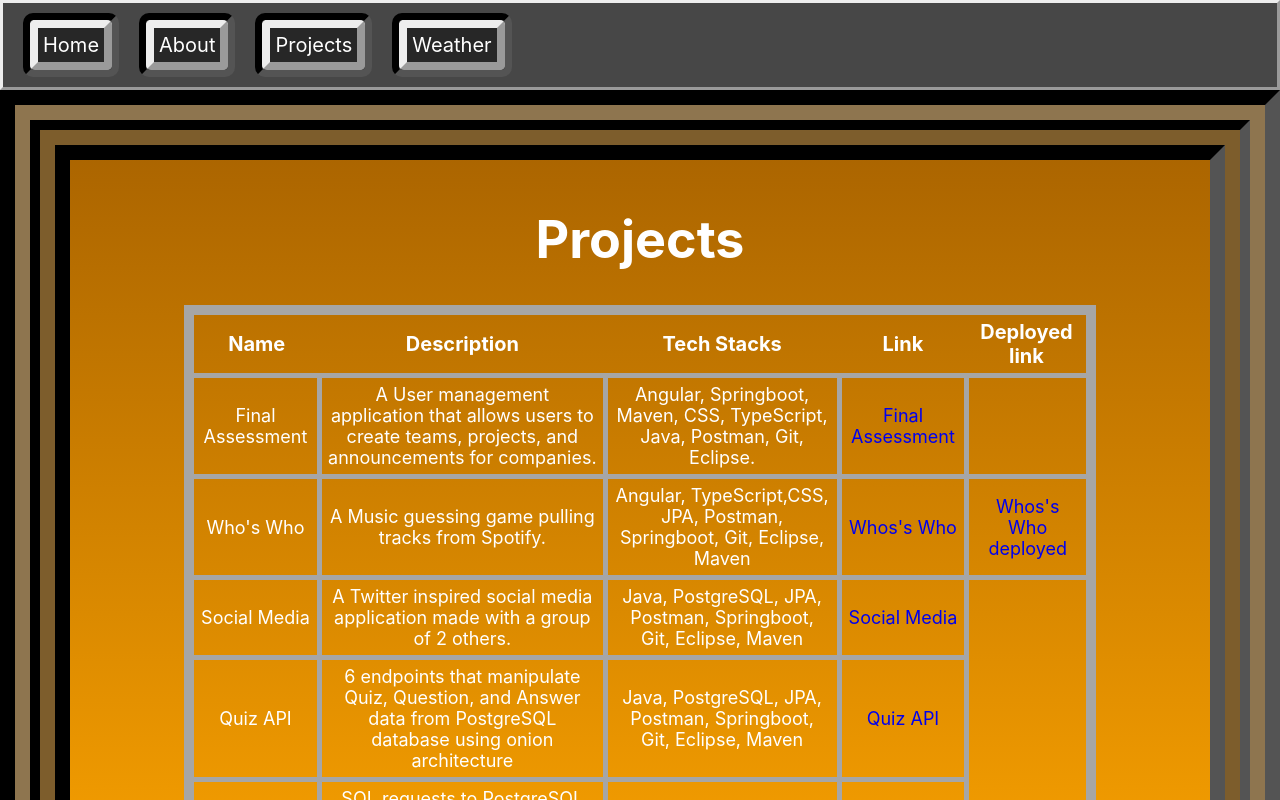
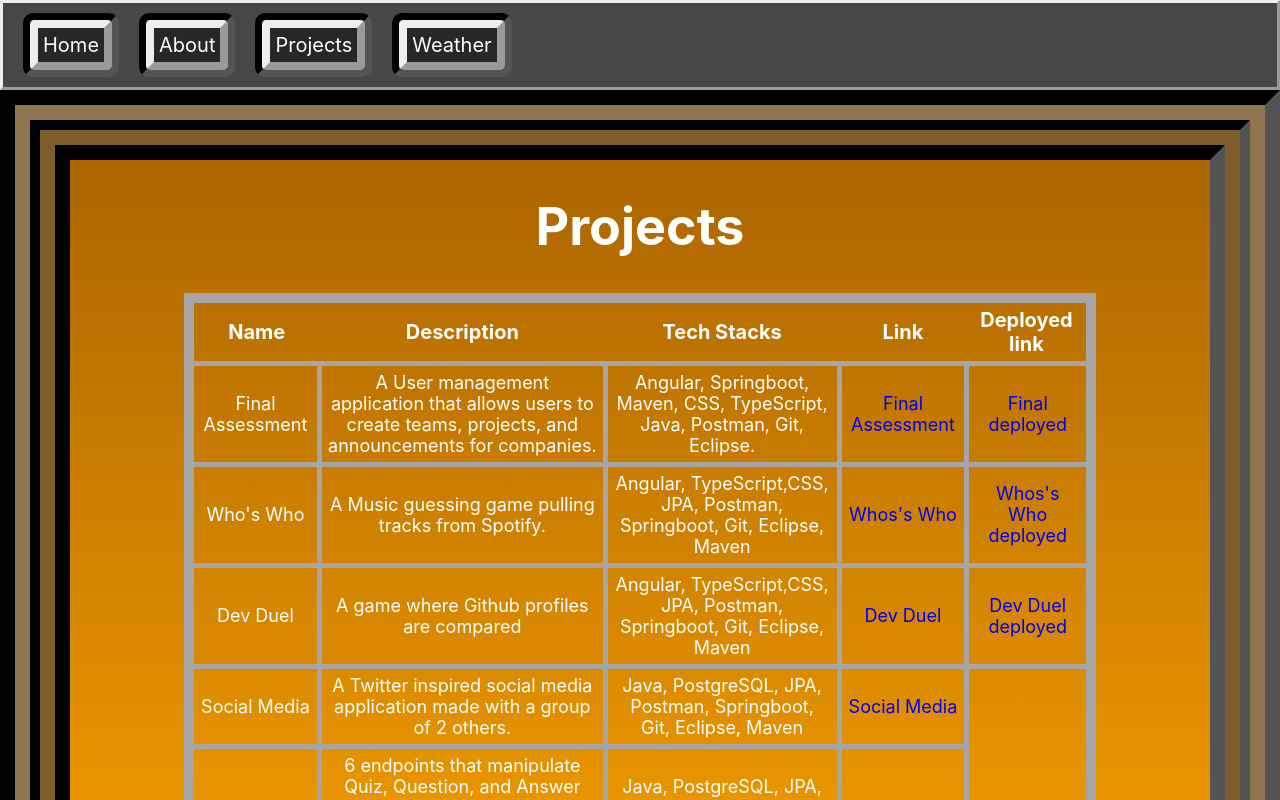
Before and after one commit to Mihso/testing, a React (Create React App) app: page /projects in a window 1280 px wide. Shown: the top 800 px of the page. Built offline with nearby package versions, Linux system fonts and the light colour scheme; no server answers.

Commit message:
added more deployed versions

```diff
--- a/src/Projects.js
+++ b/src/Projects.js
@@ -42,6 +42,7 @@ function Projects() {
                 <td>A User management application that allows users to create teams, projects, and announcements for companies.</td>
                 <td>Angular, Springboot, Maven, CSS, TypeScript, Java, Postman, Git, Eclipse.</td>
                 <td><a href="https://github.com/Mihso/angular-group-final-jan-2024-green-team">Final Assessment</a></td>
+                <td><a href="https://mihso.github.io/angular-group-final-jan-2024-green-team/">Final deployed</a></td>
             </tr>
             <tr>
                 <td>Who's Who</td>
@@ -49,6 +50,13 @@ function Projects() {
                 <td>Angular, TypeScript,CSS, JPA, Postman, Springboot, Git, Eclipse, Maven</td>
                 <td><a href="https://github.com/Mihso/angular-whos-who-jan-2024-team-4">Whos's Who</a></td>
                 <td><a href="https://mihso.github.io/angular-whos-who-jan-2024-team-4/">Whos's Who deployed</a></td>
+            </tr>
+            <tr>
+                <td>Dev Duel</td>
+                <td>A game where Github profiles are compared</td>
+                <td>Angular, TypeScript,CSS, JPA, Postman, Springboot, Git, Eclipse, Maven</td>
+                <td><a href="https://github.com/Mihso/angular-dev-duel-Mihso">Dev Duel</a></td>
+                <td><a href="https://mihso.github.io/angular-dev-duel-Mihso/">Dev Duel deployed</a></td>
             </tr>
             <tr>
                 <td>Social Media</td>
```
